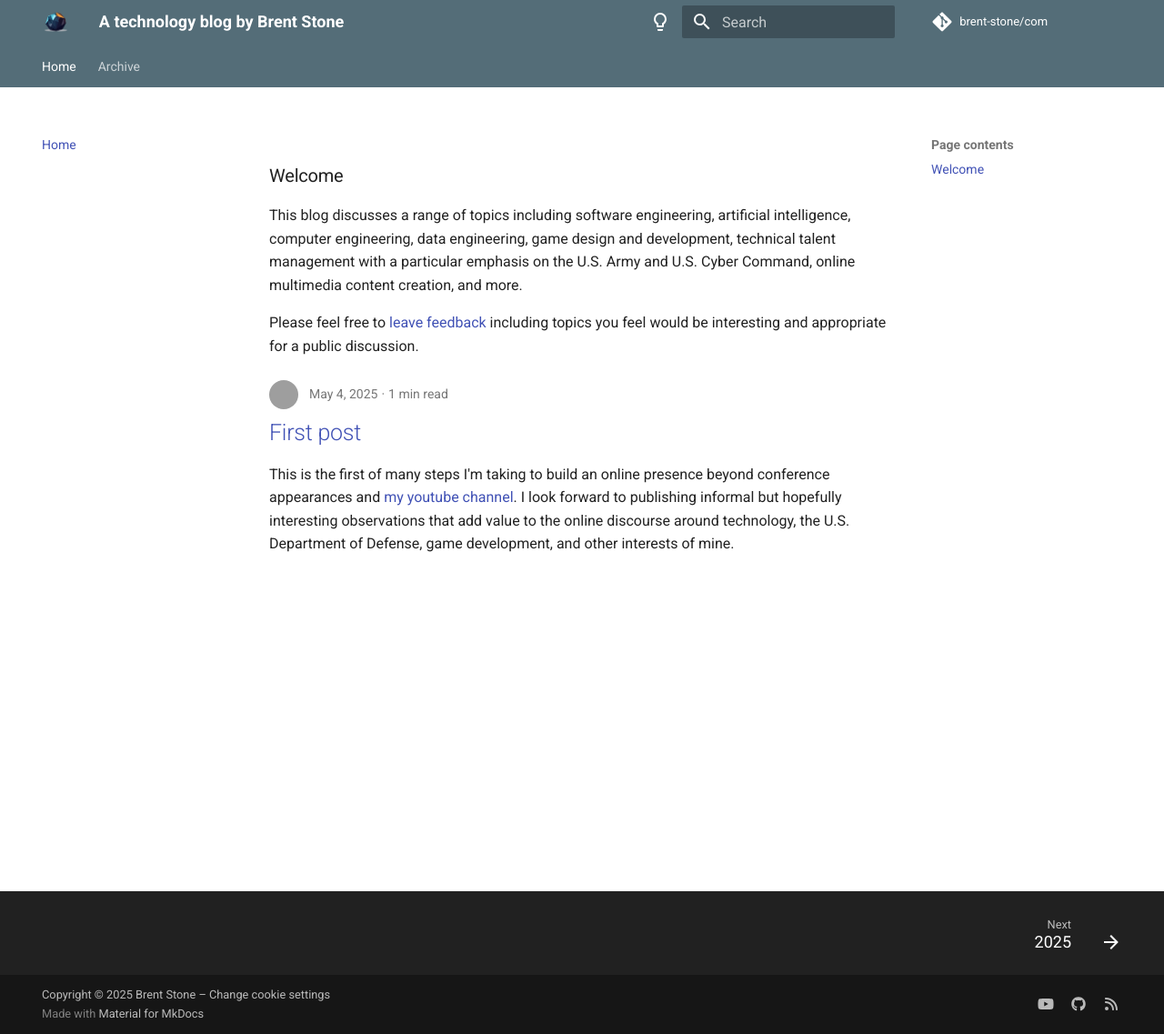
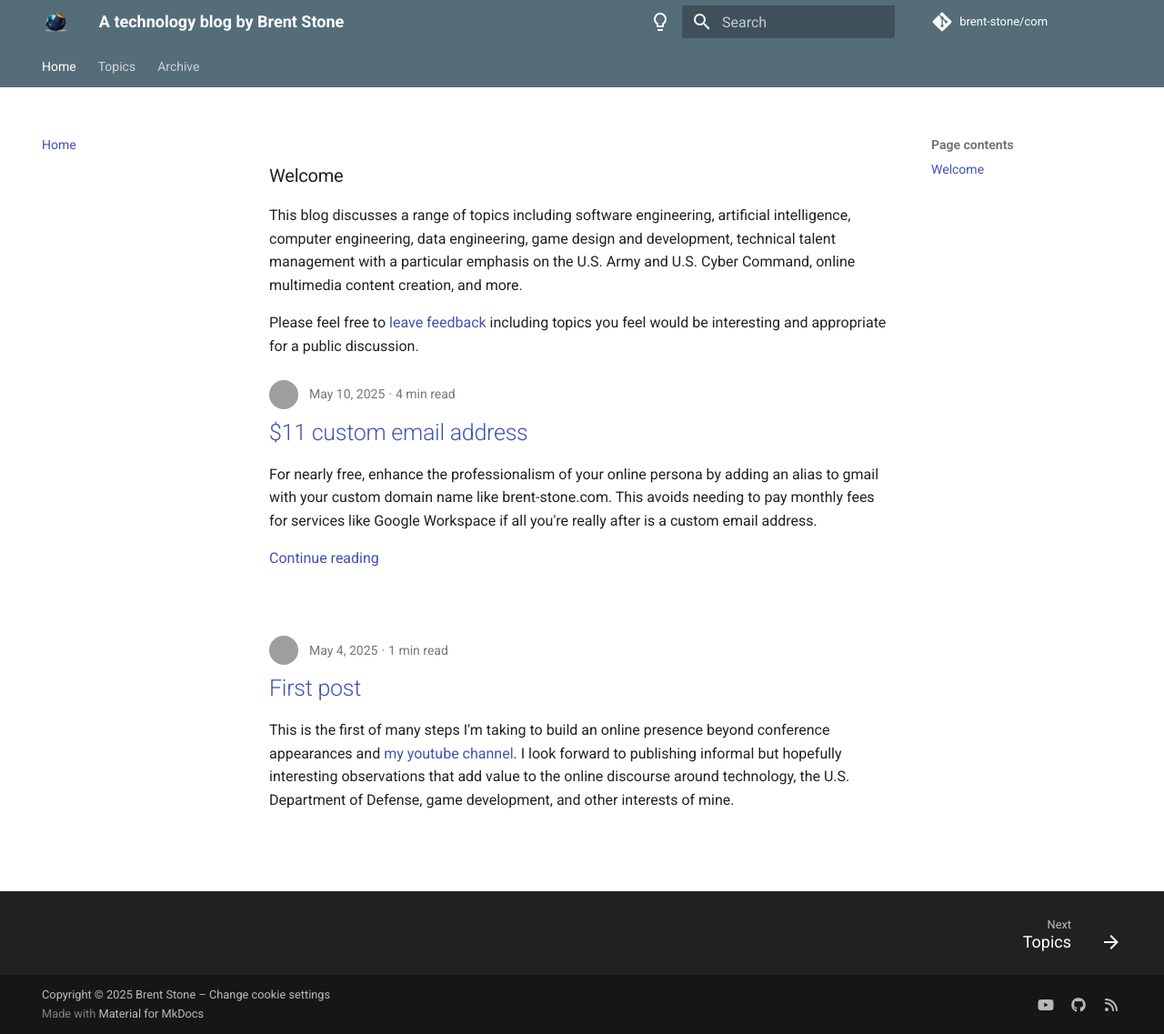
Before and after one commit to brent-stone/com, an MkDocs documentation site: the page built from docs/index.md, in a window 1280 px wide and 1137 px high. Shown: the whole window at 91% size. Built offline with MkDocs 1.6.1 and Material for MkDocs 9.7.7, drawn with Linux system fonts in a browser that asks for light colours; comment, search, counter and statistics services are not loaded; some of the changed lines change nothing that is shown; grey boxes are pictures that could not be loaded.

Commit message:
Tutorial on custom email complete
Added tutorial for combining Gmail and Cloudflare to get a custom domain email for free

````diff
--- /dev/null
+++ b/docs/posts/cheap_custom_email/$11_custom_email_address.md
@@ -0,0 +1,125 @@
+---
+slug: gmail-custom-domain
+draft: false
+date:
+  created: 2025-05-10
+  updated: 2025-05-10
+tags:
+  - Gmail
+  - Cloudflare
+  - Email
+links:
+    - Google 2FA: https://myaccount.google.com/signinoptions/two-step-verification
+    - Google App Password: https://security.google.com/settings/security/apppasswords
+    - Cloudflare Dashboard: https://dash.cloudflare.com/
+---
+For nearly free, enhance the professionalism of your online persona by adding an alias
+to gmail with your custom domain name like brent-stone.com. This avoids needing to pay
+monthly fees for services like Google Workspace if all you're really after is a custom
+email address.
+
+<!-- more -->
+## Summary
+By combining Gmail with Cloudflare domain registration, it's possible to get a custom
+and professional email address for the rock-bottom price of the annual ICANN domain
+registration fee of about $11 per year. This is because Cloudflare allows _incoming_
+mail to be redirected to your free Gmail account. Gmail allows outgoing mail to use that
+same email alias so long as you control the domain.
+
+## Requirements
+1. A free gmail address
+2. A free Cloudflare account
+3. A domain, like my brent-stone.com, [using Cloudflare as your registrar](https://www.cloudflare.com/products/registrar/).
+
+## Step One: Alias _inbound_ email on Cloudflare
+1. Login to [the Cloudflare Dashboard](https://dash.cloudflare.com) and select the
+   domain you'd like to use for your email alias.
+
+      ![Step 1a](1a_cloudflare_domain_select.png)
+
+2. Enter the "Email Routing" menu
+
+      ![Step 1b](1b_cloudflare_email_select.png)
+
+3. Select the "Routing rules" tab and "Create address" button to create an inbound
+   email routing alias.
+
+      ![Step_1c](1c_alias_inbound_email.png){#custom_address}
+
+4. Pick what you'd like the public alias to be. Keep the `Action` as the default of
+   "Send to an email" and type your free gmail address in the `Destination` field.
+   You should now see an entry that looks similar to the picture above.
+
+      ![Step_1d](1d_alias_inbound_email_rule.png)
+
+5. We'll need to include Google's information in the `TXT` DNS record cloudflare
+   just created to allow the alias to be associated with your gmail account.
+
+      * In the Cloudflare Dashboard for your domain, expand the `DNS` menu and select
+      `Records`
+      * Find the `TXT` record that has `v=spf1....` in the value. Click `Edit`
+      * !!! Warning "Trust but Verify"
+
+            Verify this guide isn't out of date! If the `mx.cloudflare.net` alias
+            isn't what's originally shown in the TXT record automatically created by
+            cloudflare, make sure to keep whatever the current alias is instead of
+            replacing it. Simply add the `include:_spf.google.com`
+
+        Replace the value with the following.
+          ```
+          v=spf1 include:_spf.google.com include:_spf.mx.cloudflare.net ~all
+          ```
+
+      ![Step_1e](1e_dns_TXT_record_update.png)
+
+6. Test it out. Try sending an email to yourself using the new custom email address
+   as the email recipient.
+
+## Step Two: Alias _outbound_ email on Gmail
+1. [Turn on two-factor authentication](https://myaccount.google.com/signinoptions/two-step-verification)
+   for the Google account you'll use for email.
+
+2. !!! Note "Write down the app password"
+
+        Don't forget to temporarilly copy-paste your app password somewhere safe. It
+        won't be shown to you again and [you'll need it later](#app_password_needed).
+
+    Create an [app password](https://security.google.com/settings/security/apppasswords)
+    for your Google account.
+
+    ![Step_2b1](2b_app_password.png)
+    ![Step_2b2](2b2_app_password_screen.png){#app_password}
+
+3. In Gmail, click the Gear :octicons-gear-16: in the top right and select "See
+   all settings"
+
+    ![Step_2c](2c_gmail_settings.png)
+
+4. Under the "Accounts and Import" tab click the blue link for "Add another email
+   address"
+
+    ![Step_2d](2d_add_alias_gmail.png)
+
+5. Type the name you'd like to appear in emails sent to others and the new custom email
+   address you [previously setup](#custom_address) for _inbound_ traffic on Cloudflare.
+
+    ![Step_2e1](2e_gmail_alias_popup1.png)
+
+6. Use the following settings to configure _outbound_ emails.
+
+       * `SMTP Server:` smtp.gmail.com
+       * `Username:` your @gmail.com account (including the @gmail)
+       * `Password:` The [app password](#app_password) created earlier
+
+    ![Step_2e2](2e_gmail_alias_popup2.png){#app_password_needed}
+
+## Step Three: Test Inbound and Outbound Email
+1. Refresh the browser on the normal Gmail landing page where you read and write emails.
+2. Click the "Compose" button. You should now see a dropdown in the `From` box with
+   your normal @gmail.com and your custom alias. Select the custom alias and send
+   yourself a quick test email.
+
+    ![Step_3](3_test_email.png)
+
+3. ?????
+4. Profit
--- /dev/null
+++ b/docs/tags.md
@@ -0,0 +1,5 @@
+# Tags
+
+Following is a list of topics that appear in the blog posts:
+
+<!-- material/tags -->
--- a/mkdocs.yml
+++ b/mkdocs.yml
@@ -86,7 +86,8 @@
   unrecognized_links: warn
 
 nav:
-  - index.md
+  - Blog: index.md
+  - Topics: tags.md
 
 markdown_extensions:
 - tables
@@ -120,6 +121,8 @@
 plugins:
   - meta
   - search
+  - tags
+  - autorefs
   # https://squidfunk.github.io/mkdocs-material/plugins/offline/#config.enabled
   - offline:
       enabled: !ENV [MKDOCS_OFFLINE, false]
````
Also changed, not shown: docs/posts/cheap_custom_email/1a_cloudflare_domain_select.png (added), docs/posts/cheap_custom_email/1b_cloudflare_email_select.png (added), docs/posts/cheap_custom_email/1c_alias_inbound_email.png (added), docs/posts/cheap_custom_email/1d_alias_inbound_email_rule.png (added), docs/posts/cheap_custom_email/1e_dns_TXT_record_update.png (added), docs/posts/cheap_custom_email/2b2_app_password_screen.png (added), docs/posts/cheap_custom_email/2b_app_password.png (added), docs/posts/cheap_custom_email/2c_gmail_settings.png (added), docs/posts/cheap_custom_email/2d_add_alias_gmail.png (added), docs/posts/cheap_custom_email/2e_gmail_alias_popup1.png (added), docs/posts/cheap_custom_email/2e_gmail_alias_popup2.png (added), docs/posts/cheap_custom_email/3_test_email.png (added).
